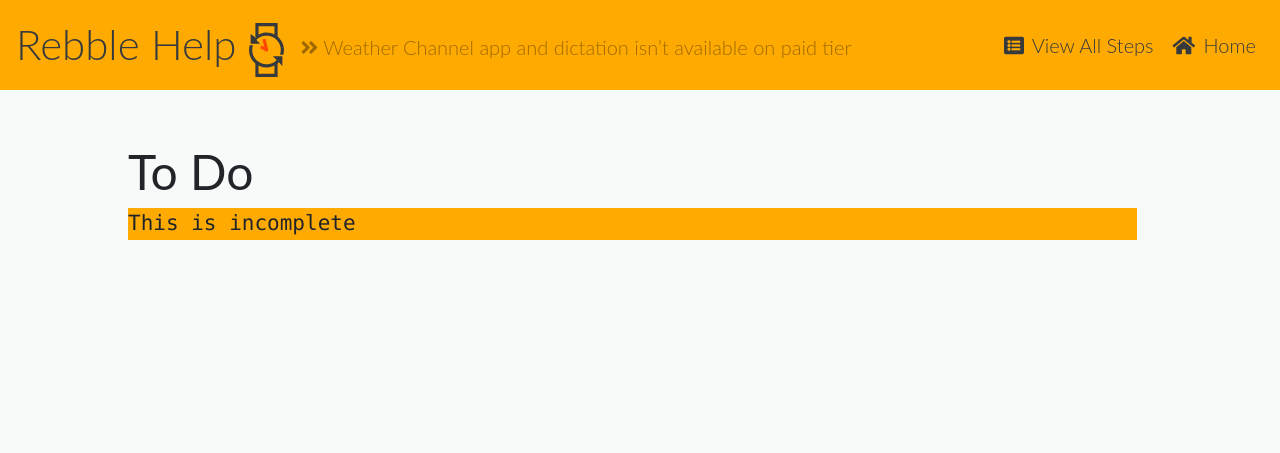
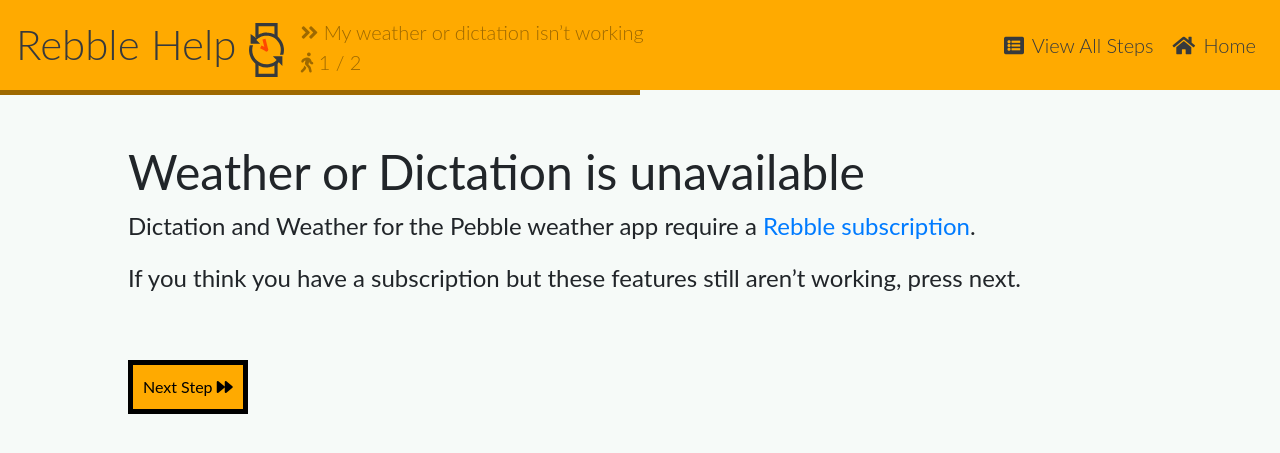
Before and after one commit to pebble-dev/rebble-help, a Jekyll site: the page built from _topic/weather-unavailable.md, in a window 1280 px wide. Shown: the top 453 px of the page. Built offline with Jekyll 4.4.1, drawn with Linux system fonts in a browser that asks for light colours; nearby versions of some CDN libraries.

Commit message:
Moar topics

```diff
--- a/_topic/weather-unavailable.md
+++ b/_topic/weather-unavailable.md
@@ -1,13 +1,31 @@
 ---
 layout: post
-title: "Weather Channel app and dictation isn’t available"
-prompt: "Weather Channel app and dictation isn’t available on paid tier"
-keywords: "weather dictation voice unavailable not working paid pay subscribed tier"
+title: "My weather or dictation isn’t working"
+prompt: "My weather or dictation isn’t working"
+keywords: "weather dictation voice unavailable working paid pay subscribed tier"
 date:   2021-02-01 07:14:42
 author: "Will0"
+hideFirstStepNumber: true
 osSpecific: false
 ---
 
-# To Do
+# Weather or Dictation is unavailable
 
-    This is incomplete
+Dictation and Weather for the Pebble weather app require a [Rebble subscription](/topic/subscription).
+
+If you think you have a subscription but these features still aren't working, press next.
+
+# Check your account
+
+First, visit [auth.rebble.io/account](auth.rebble.io/account) and look at the line Voice / Weather subscription.
+
+![](/images/misc/activesub.png)
+
+If it’s 'Active', re-run the boot process.
+
+If it's 'Expired', the credit card used while subscribing might be invalid. You can simply subscribe again.
+
+If it’s 'Not Active', you might be signed in with a different account than when you first subscribed.
+Log out, and sign in at Rebble account with the right account. Then, check your account and payment info again.
+
+If you require further support, please contact rebble at [support@rebble.io](mailto:support@rebble.io), or ask on the [Rebble Discord](https://rebble.io/discord)
```
